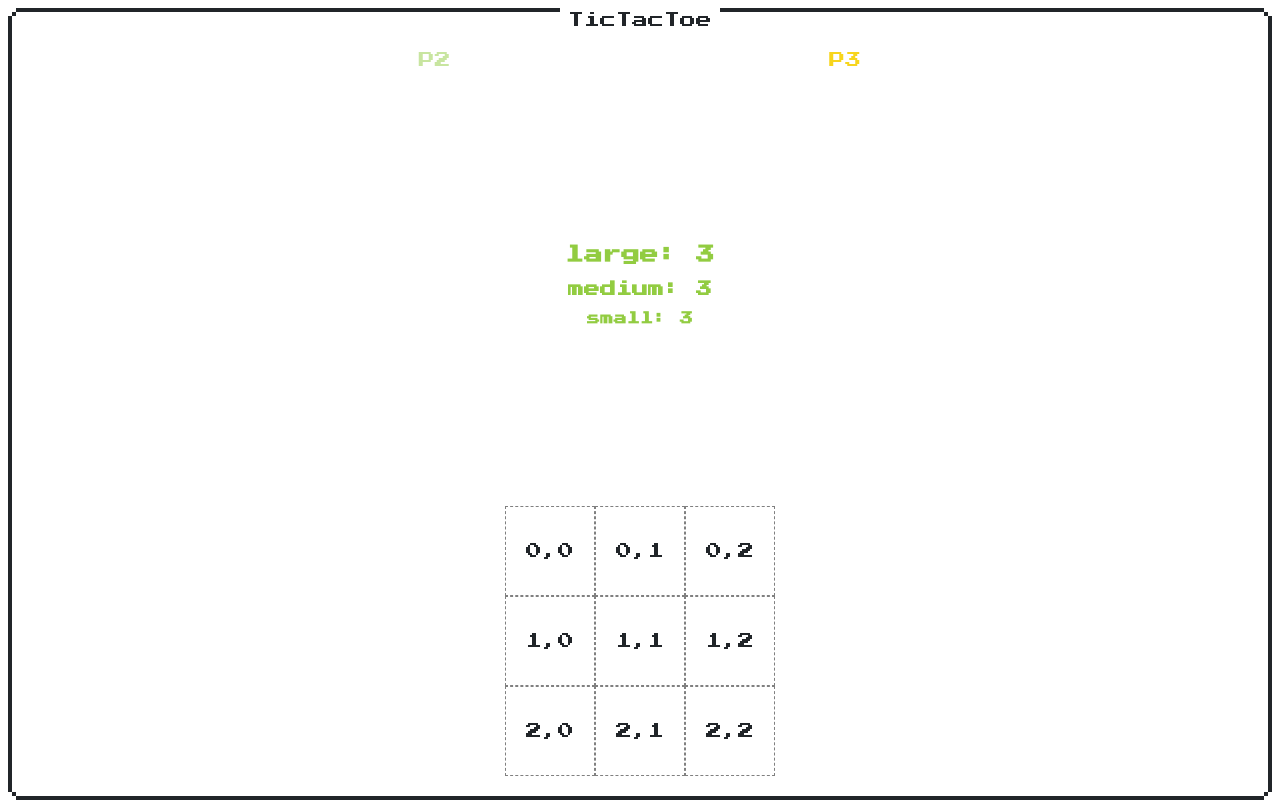
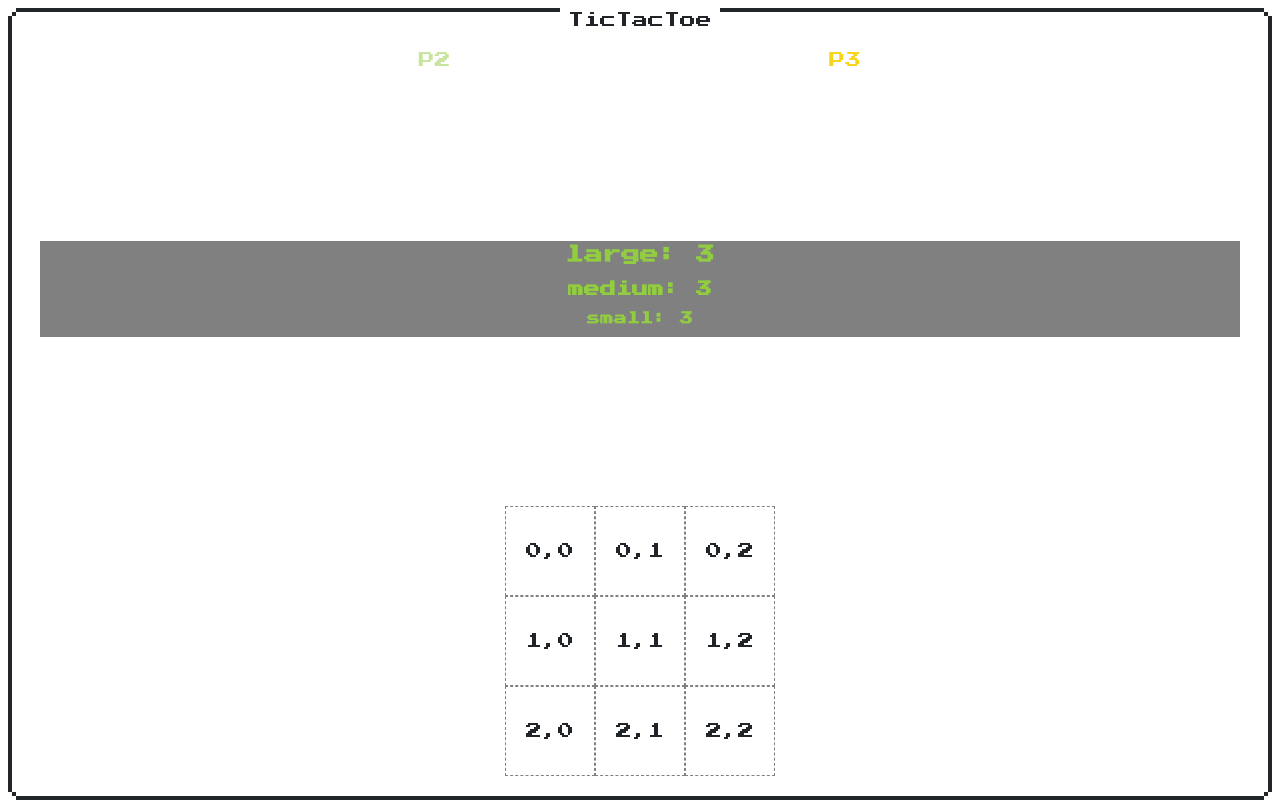
Before and after one commit to developerium/super-tic-tac-toe, a React (Create React App) app: page /game in a window 1280 px wide. Built offline with nearby package versions, Linux system fonts and the light colour scheme.

Commit message:
Make player piece draggable

```diff
--- a/src/component/game/GamePage.tsx
+++ b/src/component/game/GamePage.tsx
@@ -1,5 +1,14 @@
 import React, { FC, useContext, useEffect } from 'react';
 import styled from 'styled-components';
+import {
+  BeforeCapture,
+  DragDropContext,
+  DragStart,
+  DragUpdate,
+  Droppable,
+  DropResult,
+  ResponderProvided,
+} from 'react-beautiful-dnd';
 
 import { GameContext } from '../game-context/GameContext';
 import { PageLayout } from '../layout/PageLayout';
@@ -46,9 +55,32 @@ export const GamePage: FC = () => {
     );
   }
 
+  const onBeforeCapture = (before: BeforeCapture) => {
+    console.log('onBeforeCapture', before);
+  };
+  const onBeforeDragStart = (initial: DragStart) => {
+    console.log('onBeforeDragStart', initial);
+  };
+  const onDragStart = (initial: DragStart, provided: ResponderProvided) => {
+    console.log('onDragStart', initial, provided);
+  };
+  const onDragUpdate = (initial: DragUpdate, provided: ResponderProvided) => {
+    console.log('onDragUpdate', initial, provided);
+  };
+  const onDragEnd = (result: DropResult, provided: ResponderProvided) => {
+    console.log('onDragEnd', result, provided);
+  };
+
   return (
     <PageLayout title="TicTacToe">
       <Content>
+        <DragDropContext
+          onBeforeCapture={onBeforeCapture}
+          onBeforeDragStart={onBeforeDragStart}
+          onDragStart={onDragStart}
+          onDragUpdate={onDragUpdate}
+          onDragEnd={onDragEnd}
+        >
           <PlayerContent>
             {players.map((player) => (
               <PlayerAvatar
@@ -59,6 +91,15 @@ export const GamePage: FC = () => {
             ))}
           </PlayerContent>
 
+          <Droppable droppableId="droppable-1" type="PERSON">
+            {(provided, snapshot) => (
+              <div
+                ref={provided.innerRef}
+                style={{
+                  backgroundColor: snapshot.isDraggingOver ? 'blue' : 'grey',
+                }}
+                {...provided.droppableProps}
+              >
                 <PlayerContent>
                   {players.map((player) =>
                     player.id === game?.nextPlayer ? (
@@ -66,12 +107,16 @@ export const GamePage: FC = () => {
                     ) : null
                   )}
                 </PlayerContent>
+              </div>
+            )}
+          </Droppable>
 
           <TileContent>
             {game.getTiles().map((tileRow, index) => (
               <TileRowFC row={tileRow} x={index} key={index} />
             ))}
           </TileContent>
+        </DragDropContext>
       </Content>
     </PageLayout>
   );
--- a/src/component/game/PlayerPiece.tsx
+++ b/src/component/game/PlayerPiece.tsx
@@ -1,5 +1,6 @@
 import React, { FC } from 'react';
 import styled from 'styled-components';
+import { Draggable } from 'react-beautiful-dnd';
 
 import { Player } from '../game-context/GameContext';
 import { Pin } from '../../game/tile/tile';
@@ -15,9 +16,42 @@ const Small = styled.h5``;
 export const PlayerPiece: FC<PlayerPieceProps> = ({ player }) => {
   return (
     <div className={`nes-text ${player.cssClass}`}>
-      <Large>large: {player.pieces[Pin.Large]}</Large>
-      <Medium>medium: {player.pieces[Pin.Medium]}</Medium>
-      <Small>small: {player.pieces[Pin.Small]}</Small>
+      <Draggable draggableId="draggable-1" index={0}>
+        {(provided, snapshot) => (
+          <div
+            ref={provided.innerRef}
+            {...provided.draggableProps}
+            {...provided.dragHandleProps}
+          >
+            <Large>large: {player.pieces[Pin.Large]}</Large>
+          </div>
+        )}
+      </Draggable>
+
+      <Draggable draggableId="draggable-2" index={0}>
+        {(provided, snapshot) => (
+          <div
+            ref={provided.innerRef}
+            {...provided.draggableProps}
+            {...provided.dragHandleProps}
+          >
+            <Medium>medium: {player.pieces[Pin.Medium]}</Medium>
+          </div>
+        )}
+      </Draggable>
+
+
+      <Draggable draggableId="draggable-3" index={0}>
+        {(provided, snapshot) => (
+          <div
+            ref={provided.innerRef}
+            {...provided.draggableProps}
+            {...provided.dragHandleProps}
+          >
+            <Small>small: {player.pieces[Pin.Small]}</Small>
+          </div>
+        )}
+      </Draggable>
     </div>
   );
 };
```
Lines whose indentation alone changed are shown as unchanged.
